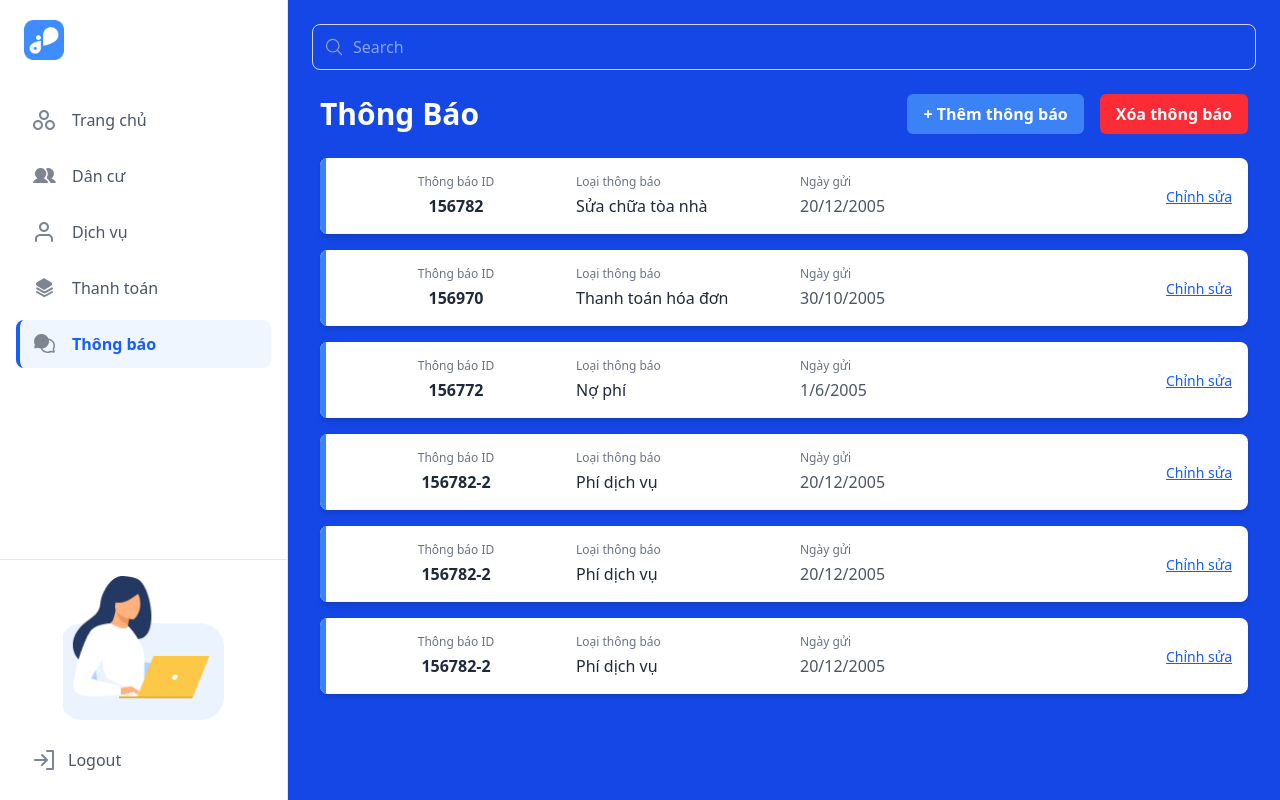
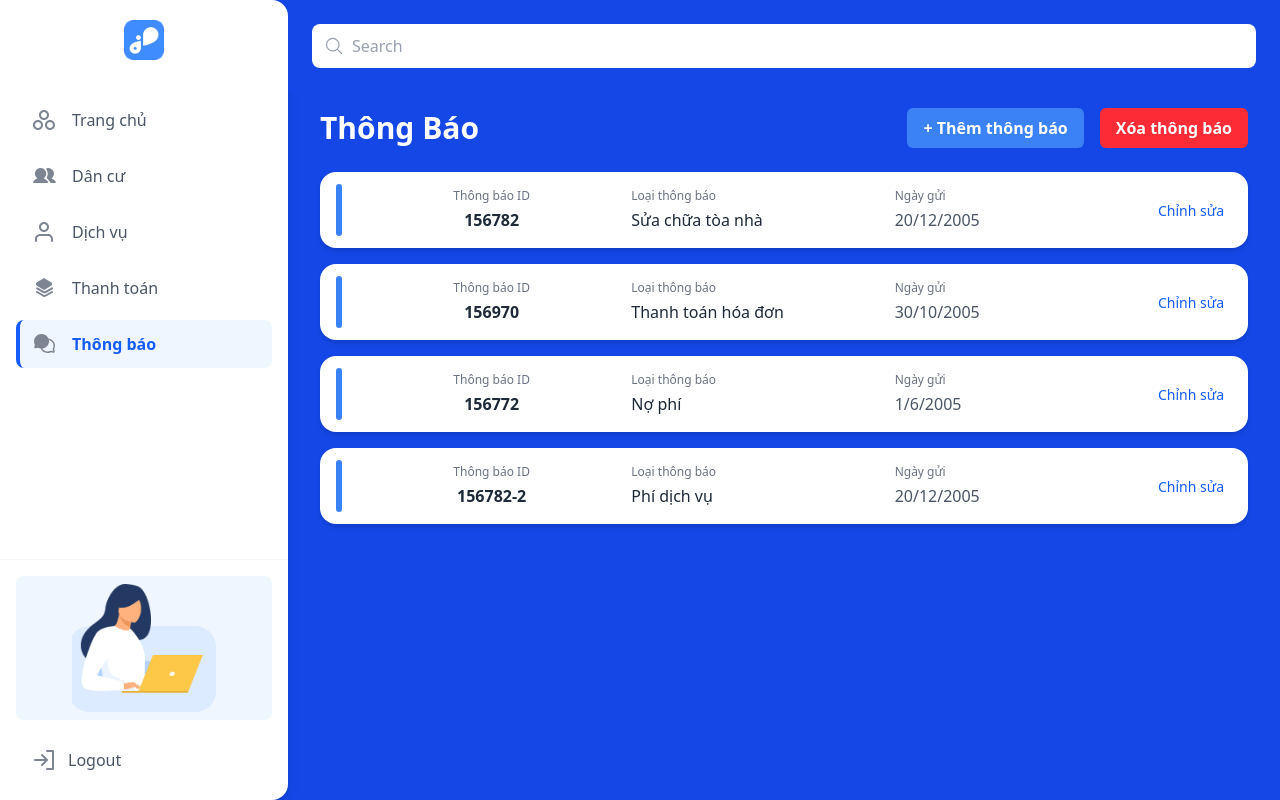
Before and after one commit to dang9805/wasd, a React (Vite) app: page /dashboard/notifications in a window 1280 px wide. Built offline with nearby package versions, Linux system fonts and the light colour scheme.

Commit message:
fix design in all screen

```diff
--- a/src/layouts/SharedLayout.jsx
+++ b/src/layouts/SharedLayout.jsx
@@ -58,13 +58,17 @@ export const SharedLayout = () => {
   // === KẾT THÚC SỬA ===
 
   return (
-    <div className="flex h-screen bg-white">
+    <div className="flex h-screen bg-blue-700"> {/* <<< Đổi nền chính thành màu xanh */}
+
       {/* === SIDEBAR === */}
-      <aside className="w-72 flex flex-col border-r border-gray-200 flex-shrink-0">
+      {/* Thêm rounded-tr-2xl và rounded-br-2xl */}
+      <aside className="w-72 flex flex-col bg-white rounded-tr-2xl rounded-br-2xl flex-shrink-0 relative z-10 shadow-lg"> {/* <<< THÊM/SỬA Ở ĐÂY */}
+
         {/* Logo */}
-        <div className="h-20 flex items-center px-6">
+        <div className="h-20 flex items-center justify-center px-6"> {/* Căn giữa logo */}
           <img src={logo} alt="Logo" className="h-10 w-auto" />
         </div>
+
         {/* Nav Links */}
         <nav className="flex-1 p-4 space-y-2">
           {navItems.map((item) => (
@@ -72,23 +76,24 @@ export const SharedLayout = () => {
               key={item.name}
               to={item.to}
               end={item.to === "/dashboard"}
-              className={getNavLinkClass} // Sử dụng hàm đã sửa
+              className={getNavLinkClass}
             >
               <img src={item.icon} alt="" className="w-6 h-6" />
               <span>{item.name}</span>
             </NavLink>
           ))}
         </nav>
+
         {/* Logout Section */}
-        <div className="p-4 mt-auto border-t border-gray-200">
-          <div className="w-full h-36 rounded-lg mb-4 flex items-center justify-center overflow-hidden">
+        <div className="p-4 mt-auto border-t border-gray-100"> {/* Màu border nhạt hơn */}
+          <div className="w-full h-36 rounded-lg mb-4 flex items-center justify-center overflow-hidden bg-blue-50"> {/* Thêm nền nhẹ */}
             <img
               src={support}
               alt="illustration"
-              className="h-full w-full object-contain"
+              className="h-full w-auto object-contain p-2" /* Điều chỉnh object-fit và padding */
             />
           </div>
-          <button className="flex items-center space-x-3 w-full px-4 py-3 rounded-lg text-gray-600 hover:bg-gray-50 hover:text-gray-900 transition-colors duration-200 font-medium">
+          <button className="flex items-center space-x-3 w-full px-4 py-3 rounded-lg text-gray-600 hover:bg-gray-100 hover:text-gray-900 transition-colors duration-200 font-medium">
             <img src={iconLogout} alt="" className="w-6 h-6" />
             <span>Logout</span>
           </button>
@@ -96,25 +101,27 @@ export const SharedLayout = () => {
       </aside>
 
       {/* === KHUNG NỘI DUNG CHÍNH === */}
-      <main className="flex-1 bg-blue-700 overflow-y-auto flex flex-col">
+      {/* Bỏ bg-blue-700 ở đây vì đã đặt ở div cha ngoài cùng */}
+      <main className="flex-1 overflow-y-auto flex flex-col">
         {/* Thanh tìm kiếm */}
-        <div className="p-6 sticky top-0 bg-blue-700 z-10">
+        <div className="p-6 sticky top-0 bg-blue-700 z-10"> {/* Giữ nền xanh cho thanh search */}
           <div className="relative">
             <input
               type="search"
               placeholder="Search"
               value={searchTerm}
               onChange={(e) => setSearchTerm(e.target.value)}
-              className="w-full pl-10 pr-4 py-2.5 rounded-lg border border-gray-300 focus:outline-none focus:ring-2 focus:ring-blue-500 focus:border-transparent text-white"
+              // Style lại thanh search cho giống ảnh hơn
+              className="w-full pl-10 pr-4 py-2.5 rounded-lg border-none bg-white focus:outline-none focus:ring-2 focus:ring-blue-300 text-gray-900 placeholder-gray-400"
             />
             <div className="absolute inset-y-0 left-0 pl-3 flex items-center pointer-events-none">
-              <SearchIcon />
+              <SearchIcon /> {/* Icon search đã có */}
             </div>
           </div>
         </div>
 
         {/* Nội dung trang con */}
-        <div className="p-8 pt-0 flex-1">
+        <div className="p-8 pt-4 flex-1"> {/* Giảm padding top */}
           <Outlet />
         </div>
       </main>
--- a/src/layouts/StatusModal.jsx
+++ b/src/layouts/StatusModal.jsx
@@ -6,7 +6,7 @@ export const StatusModal = ({ isOpen, onClose, title, children }) => {
   return (
     <div className="fixed inset-0 flex items-center justify-center z-50 transition-opacity duration-300">
       <div className="bg-white rounded-lg shadow-xl p-6 max-w-md w-full relative transform transition-all duration-300 scale-100 opacity-100">
-        <div className="flex justify-between items-center mb-4 border-b pb-3">
+        <div className="flex justify-between items-center mb-4 pb-3">
           {title && (
             <h2 className="text-xl font-semibold text-gray-800">{title}</h2>
           )}
--- a/src/pages/NotificationsPage.jsx
+++ b/src/pages/NotificationsPage.jsx
@@ -1,160 +1,214 @@
 import React, { useState } from "react";
-import { Link } from "react-router-dom";
-// --- 1. Import Modals ---
+// Bỏ import Link nếu không dùng
+// import { Link } from "react-router-dom";
 import { StatusModal } from "../layouts/StatusModal";
-import { ConfirmationModal } from "../layouts/ConfirmationModal"; // Modal xác nhận mới
+import { ConfirmationModal } from "../layouts/ConfirmationModal";
 
-// --- Import Icons ---
 import acceptIcon from "../images/accept_icon.png";
 import notAcceptIcon from "../images/not_accept_icon.png";
 
-
-// --- Dữ liệu mẫu (Giả sử có thể thay đổi) ---
 const initialNotificationData = [
-  { id: "156782", type: "Sửa chữa tòa nhà", date: "20/12/2005" },
-  { id: "156970", type: "Thanh toán hóa đơn", date: "30/10/2005" },
-  { id: "156772", type: "Nợ phí", date: "1/6/2005" },
-  { id: "156782-2", type: "Phí dịch vụ", date: "20/12/2005" },
-  { id: "156782-2", type: "Phí dịch vụ", date: "20/12/2005" },
-  { id: "156782-2", type: "Phí dịch vụ", date: "20/12/2005" },
+  // Giả sử có thêm trường 'recipient' và 'content' hoặc chúng sẽ được lấy từ API khi sửa
+  { id: "156782", type: "Sửa chữa tòa nhà", date: "20/12/2005", recipient: "All", content: "Nội dung sửa chữa tòa nhà" },
+  { id: "156970", type: "Thanh toán hóa đơn", date: "30/10/2005", recipient: "P.713", content: "Nội dung thanh toán hóa đơn" },
+  { id: "156772", type: "Nợ phí", date: "1/6/2005", recipient: "P.712", content: "Nội dung nợ phí" },
+  { id: "156782-2", type: "Phí dịch vụ", date: "20/12/2005", recipient: "P.711", content: "Nội dung phí dịch vụ" },
 ];
 
-// --- Component NotificationItem (Cập nhật) ---
-// Thêm props: isDeleteMode, onDeleteClick
-const NotificationItem = ({ item, isDeleteMode, onDeleteClick }) => {
-  const handleEdit = (id) => {
-    console.log(`Editing notification with ID: ${id}`);
+// --- 1. Cập nhật NotificationItem ---
+const NotificationItem = ({ item, isDeleteMode, onDeleteClick, onEditClick }) => { // Thêm onEditClick
+
+  const handleActionClick = () => {
+    if (isDeleteMode) {
+      onDeleteClick(item.id); // Gọi hàm xóa nếu đang ở chế độ xóa
+    } else {
+      onEditClick(item); // Gọi hàm sửa nếu không ở chế độ xóa, truyền cả item
+    }
   };
 
+
   return (
-    <div className="bg-white rounded-lg shadow-md p-4 flex items-center space-x-6 relative overflow-hidden mb-4">
-      <div className="absolute left-0 top-0 bottom-0 w-1.5 bg-blue-500"></div>
-      <div className="flex-1 grid grid-cols-4 gap-4 items-center pl-4 text-gray-800">
-        {/* ... (Các cột thông tin giữ nguyên) ... */}
+    <div className="bg-white rounded-2xl shadow-md p-4 flex items-center relative overflow-hidden mb-4">
+      <div className="absolute left-4 top-3 bottom-3 w-1.5 bg-blue-500 rounded-full"></div>
+
+      {/* Nội dung thông báo */}
+      {/* Giảm thành 3 cột */}
+      <div className="flex-1 grid grid-cols-3 gap-4 items-center pl-8 pr-4 text-gray-800">
+        {/* Cột 1: ID */}
         <div className="text-center">
           <p className="text-xs text-gray-500 mb-1">Thông báo ID</p>
           <p className="font-semibold">{item.id}</p>
         </div>
+        {/* Cột 2: Loại */}
         <div>
           <p className="text-xs text-gray-500 mb-1">Loại thông báo</p>
           <p className="font-medium">{item.type}</p>
         </div>
+        {/* Cột 3: Ngày gửi */}
         <div>
           <p className="text-xs text-gray-500 mb-1">Ngày gửi</p>
           <p className="text-gray-600">{item.date}</p>
         </div>
+      </div>
 
-        {/* --- Cột 4: Chỉnh sửa hoặc Xóa --- */}
-        <div className="text-right">
-          {isDeleteMode ? (
+       {/* --- Nút hành động --- */}
+       {/* Tách nút ra ngoài grid */}
+      <div className="ml-auto flex-shrink-0 pr-2">
          <button
-              onClick={() => onDeleteClick(item.id)} // Gọi hàm xử lý xóa khi click
-              className="text-red-600 hover:text-red-800 text-sm font-medium underline"
+            onClick={handleActionClick} // Gọi hàm xử lý chung
+            className={`${
+              isDeleteMode
+                ? "text-red-600 hover:text-red-800"
+                : "text-blue-600 hover:text-blue-800"
+            } hover:underline text-sm font-medium`} // Đảm bảo text-sm
           >
-              Xóa thông báo
+            {isDeleteMode ? "Xóa thông báo" : "Chỉnh sửa"}
           </button>
-          ) : (
-            <button
-              onClick={() => handleEdit(item.id)}
-              className="text-blue-600 hover:text-blue-800 text-sm font-medium underline"
-            >
-              Chỉnh sửa
-            </button>
-          )}
-        </div>
       </div>
     </div>
   );
 };
 
 
-// --- Component Trang Thông báo chính (Cập nhật) ---
 export const NotificationsPage = () => {
-  const [notifications, setNotifications] = useState(initialNotificationData); // Quản lý danh sách thông báo
+  const [notifications, setNotifications] = useState(initialNotificationData);
   const [isAddModalOpen, setIsAddModalOpen] = useState(false);
-  const [notificationId, setNotificationId] = useState("");
-  const [recipient, setRecipient] = useState("");
-  const [content, setContent] = useState("");
+  // State cho form Add (giữ nguyên)
+  const [addNotificationId, setAddNotificationId] = useState("");
+  const [addRecipient, setAddRecipient] = useState("");
+  const [addContent, setAddContent] = useState("");
+
+  // --- 2. THÊM STATE CHO EDIT MODAL ---
+  const [isEditModalOpen, setIsEditModalOpen] = useState(false);
+  const [editingNotification, setEditingNotification] = useState(null); // Thông báo đang sửa
+  const [editFormData, setEditFormData] = useState({ recipient: '', content: '' }); // Dữ liệu form sửa
+
+  // State cho modal thông báo kết quả
   const [isStatusModalOpen, setIsStatusModalOpen] = useState(false);
-  const [modalStatus, setModalStatus] = useState(null); // 'addSuccess', 'addFailure', 'deleteSuccess', 'deleteFailure'
-  const [statusMessage, setStatusMessage] = useState(""); // Message cho status modal
+  const [modalStatus, setModalStatus] = useState(null); // 'addSuccess', 'addFailure', 'deleteSuccess', 'deleteFailure', 'editSuccess', 'editFailure'
+  const [statusMessage, setStatusMessage] = useState("");
 
-  // --- 2. State cho chế độ xóa & modal xác nhận ---
+  // State cho chế độ xóa & modal xác nhận (giữ nguyên)
   const [isDeleteMode, setIsDeleteMode] = useState(false);
   const [showConfirmModal, setShowConfirmModal] = useState(false);
   const [itemToDeleteId, setItemToDeleteId] = useState(null);
 
-  // --- Functions for Add Modal ---
+  // --- HÀM CHO MODAL THÊM MỚI (giữ nguyên, chỉ sửa modalStatus) ---
   const handleAddNotificationClick = () => setIsAddModalOpen(true);
   const handleCloseAddModal = () => {
-    setIsAddModalOpen(false); // <<<< Đảm bảo set state về false
-    // Reset form
-    setNotificationId("");
-    setRecipient("");
-    setContent("");
+    setIsAddModalOpen(false);
+    setAddNotificationId("");
+    setAddRecipient("");
+    setAddContent("");
   };
   const handleAddFormSubmit = (e) => {
     e.preventDefault();
-    console.log("Submitting notification:", { /* ... */ });
-    const isSuccess = Math.random() > 0.5;
-    setModalStatus(isSuccess ? "addSuccess" : "addFailure");
-    setStatusMessage(isSuccess ? "Đã thêm thông báo mới !" : "Lỗi! Thêm thông báo mới không thành công");
-    handleCloseAddModal();
-    setIsStatusModalOpen(true);
-    // TODO: Cập nhật state 'notifications' nếu thành công
+    const newNotification = {
+        id: addNotificationId,
+        recipient: addRecipient,
+        content: addContent,
+        type: "Thông báo mới", // Hoặc loại mặc định/lấy từ form
+        date: new Date().toLocaleDateString('vi-VN') // Ngày hiện tại
+    };
+    console.log("Submitting new notification:", newNotification);
+    const isSuccess = Math.random() > 0.3; // 70% thành công
+
+    handleCloseAddModal(); // Đóng modal thêm
+
+    if (isSuccess) {
+        setNotifications(prev => [newNotification, ...prev]); // Thêm vào đầu danh sách
+        setModalStatus("addSuccess");
+        setStatusMessage("Đã thêm thông báo mới!");
+    } else {
+        setModalStatus("addFailure");
+        setStatusMessage("Lỗi! Thêm thông báo mới không thành công");
+    }
+    setIsStatusModalOpen(true); // Mở modal trạng thái
   };
 
-  // --- 3. Functions for Delete Mode and Confirmation ---
-  const toggleDeleteMode = () => {
-    setIsDeleteMode(!isDeleteMode); // Bật/tắt chế độ xóa
+  // --- 3. THÊM HÀM CHO MODAL CHỈNH SỬA ---
+  const handleOpenEditModal = (notification) => {
+    setEditingNotification(notification);
+    setEditFormData({
+        recipient: notification.recipient || '', // Lấy recipient từ item
+        content: notification.content || ''      // Lấy content từ item
+    });
+    setIsEditModalOpen(true);
   };
 
-  // Được gọi từ NotificationItem khi nhấn "Xóa thông báo"
-  const handleDeleteItemClick = (id) => {
-    setItemToDeleteId(id); // Lưu ID cần xóa
-    setShowConfirmModal(true); // Mở modal xác nhận
+  const handleCloseEditModal = () => {
+    setIsEditModalOpen(false);
+    setEditingNotification(null);
+    setEditFormData({ recipient: '', content: '' });
   };
 
-  // Đóng modal xác nhận
+  const handleEditFormChange = (e) => {
+    const { name, value } = e.target;
+    setEditFormData(prev => ({ ...prev, [name]: value }));
+  };
+
+  const handleEditSubmit = (e) => {
+    e.preventDefault();
+    if (!editingNotification) return;
+
+    console.log("Submitting edit for notification ID:", editingNotification.id, "Data:", editFormData);
+    const isSuccess = Math.random() > 0.3; // 70% thành công
+
+    handleCloseEditModal(); // Đóng modal sửa
+
+    if (isSuccess) {
+        // Cập nhật thông báo trong state
+        setNotifications(prev =>
+            prev.map(noti =>
+                noti.id === editingNotification.id
+                ? { ...noti, ...editFormData, date: new Date().toLocaleDateString('vi-VN') } // Cập nhật recipient, content và ngày
+                : noti
+            )
+        );
+        setModalStatus("editSuccess");
+        setStatusMessage("Chỉnh sửa thông báo thành công!");
+    } else {
+        setModalStatus("editFailure");
+        setStatusMessage("Chỉnh sửa thông báo không thành công!");
+    }
+    setIsStatusModalOpen(true); // Mở modal trạng thái
+  };
+
+
+  // --- HÀM XỬ LÝ XÓA (giữ nguyên) ---
+  const toggleDeleteMode = () => setIsDeleteMode(!isDeleteMode);
+  const handleDeleteItemClick = (id) => {
+    setItemToDeleteId(id);
+    setShowConfirmModal(true);
+  };
   const handleCancelDelete = () => {
     setShowConfirmModal(false);
     setItemToDeleteId(null);
   };
-
-  // Xử lý khi nhấn Confirm trong modal xác nhận
   const handleConfirmDelete = () => {
-    console.log(`Confirming delete for ID: ${itemToDeleteId}`);
-    setShowConfirmModal(false); // Đóng modal xác nhận
-
-    // --- GIẢ LẬP API XÓA ---
-    const isSuccess = Math.random() > 0.5;
-    // ----------------------
-
+    setShowConfirmModal(false);
+    const isSuccess = Math.random() > 0.3; // 70% thành công
     if (isSuccess) {
-      // Cập nhật state nếu xóa thành công
       setNotifications(notifications.filter(item => item.id !== itemToDeleteId));
       setModalStatus("deleteSuccess");
-      setStatusMessage("Đã xóa thông báo thành công !");
+      setStatusMessage("Đã xóa thông báo thành công!");
     } else {
       setModalStatus("deleteFailure");
       setStatusMessage("Xóa thông báo không thành công!");
     }
-    setIsStatusModalOpen(true); // Mở modal trạng thái
-    setItemToDeleteId(null); // Reset ID
-    // Tùy chọn: Tự động tắt delete mode sau khi xóa thành công/thất bại?
-    // setIsDeleteMode(false);
+    setIsStatusModalOpen(true);
+    setItemToDeleteId(null);
   };
 
-  // --- Functions for Status Modal ---
+  // --- HÀM ĐÓNG/RENDER MODAL STATUS (giữ nguyên) ---
   const handleCloseStatusModal = () => {
     setIsStatusModalOpen(false);
     setModalStatus(null);
     setStatusMessage("");
   };
-
   const renderStatusModalContent = () => {
     if (!modalStatus) return null;
-    const isSuccess = modalStatus.includes("Success"); // Kiểm tra chuỗi 'Success'
+    const isSuccess = modalStatus.includes("Success");
     const icon = isSuccess ? acceptIcon : notAcceptIcon;
     return (
       <div className="flex flex-col items-center">
@@ -168,8 +222,9 @@ export const NotificationsPage = () => {
 
   return (
     <div>
-      {/* Header và Nút */}
+      {/* Header và Nút (giữ nguyên) */}
       <div className="flex justify-between items-center mb-6">
+       {/* ... */}
        <h1 className="text-3xl font-bold text-white">Thông Báo</h1>
         <div className="flex space-x-4">
           {/* Chỉ hiển thị nút Thêm khi không ở chế độ xóa */}
@@ -201,31 +256,31 @@ export const NotificationsPage = () => {
           <NotificationItem
             key={item.id}
             item={item}
-            isDeleteMode={isDeleteMode} // Truyền state chế độ xóa xuống
-            onDeleteClick={handleDeleteItemClick} // Truyền hàm xử lý click xóa
+            isDeleteMode={isDeleteMode}
+            onDeleteClick={handleDeleteItemClick}
+            onEditClick={handleOpenEditModal} // <<< Truyền hàm mở modal sửa
           />
         ))}
       </div>
 
-      {/* Add Notification Form Modal */}
+      {/* Add Notification Form Modal (Form giữ nguyên) */}
       <StatusModal
         isOpen={isAddModalOpen}
         onClose={handleCloseAddModal}
         title="Thêm thông báo mới"
       >
+        {/* ... (Form thêm giữ nguyên) ... */}
          <form onSubmit={handleAddFormSubmit} className="space-y-4">
-           {/* Form Inputs */}
-           {/* ... (Giữ nguyên các input ID, Người nhận, Nội dung) ... */}
            {/* Thông báo ID */}
           <div>
-            <label htmlFor="notificationId" className="block text-sm font-medium text-gray-700 mb-1">
+            <label htmlFor="add-notificationId" className="block text-sm font-medium text-gray-700 mb-1">
               Thông báo ID
             </label>
             <input
               type="text"
-              id="notificationId"
-              value={notificationId}
-              onChange={(e) => setNotificationId(e.target.value)}
+              id="add-notificationId"
+              value={addNotificationId}
+              onChange={(e) => setAddNotificationId(e.target.value)}
               placeholder="Enter here"
               className="w-full px-3 py-2 border border-gray-300 rounded-md shadow-sm focus:outline-none focus:ring-blue-500 focus:border-blue-500 text-gray-900"
               required
@@ -233,14 +288,14 @@ export const NotificationsPage = () => {
           </div>
           {/* Người nhận */}
           <div>
-            <label htmlFor="recipient" className="block text-sm font-medium text-gray-700 mb-1">
+            <label htmlFor="add-recipient" className="block text-sm font-medium text-gray-700 mb-1">
               Người nhận
             </label>
             <input
               type="text"
-              id="recipient"
-              value={recipient}
-              onChange={(e) => setRecipient(e.target.value)}
+              id="add-recipient"
+              value={addRecipient}
+              onChange={(e) => setAddRecipient(e.target.value)}
               placeholder="Enter here"
               className="w-full px-3 py-2 border border-gray-300 rounded-md shadow-sm focus:outline-none focus:ring-blue-500 focus:border-blue-500 text-gray-900"
               required
@@ -248,14 +303,14 @@ export const NotificationsPage = () => {
           </div>
           {/* Nội dung */}
           <div>
-            <label htmlFor="content" className="block text-sm font-medium text-gray-700 mb-1">
+            <label htmlFor="add-content" className="block text-sm font-medium text-gray-700 mb-1">
               Nội dung
             </label>
             <textarea
-              id="content"
+              id="add-content"
               rows="4"
-              value={content}
-              onChange={(e) => setContent(e.target.value)}
+              value={addContent}
+              onChange={(e) => setAddContent(e.target.value)}
               placeholder="Enter here"
               className="w-full px-3 py-2 border border-gray-300 rounded-md shadow-sm focus:outline-none focus:ring-blue-500 focus:border-blue-500 text-gray-900"
               required
@@ -273,7 +328,70 @@ export const NotificationsPage = () => {
         </form>
       </StatusModal>
 
-      {/* --- 4. Render Confirmation Modal --- */}
+      {/* --- 4. THÊM MODAL CHỈNH SỬA --- */}
+      <StatusModal
+        isOpen={isEditModalOpen}
+        onClose={handleCloseEditModal}
+        title="Chỉnh sửa thông báo"
+      >
+        {editingNotification && (
+          <form onSubmit={handleEditSubmit} className="space-y-4">
+            {/* Thông báo ID (Chỉ hiển thị) */}
+            <div>
+              <label className="block text-sm font-medium text-gray-500 mb-1">
+                Thông báo ID
+              </label>
+              <div className="w-full bg-gray-100 rounded-lg border border-gray-200 px-4 py-3 text-gray-700 min-h-[46px]">
+                {editingNotification.id}
+              </div>
+            </div>
+             {/* Người nhận */}
+            <div>
+              <label htmlFor="edit-recipient" className="block text-sm font-medium text-gray-700 mb-1">
+                Người nhận
+              </label>
+              <input
+                type="text"
+                id="edit-recipient"
+                name="recipient" // Quan trọng: name phải khớp key trong editFormData
+                value={editFormData.recipient}
+                onChange={handleEditFormChange}
+                placeholder="Enter here"
+                className="w-full px-3 py-2 border border-gray-300 rounded-md shadow-sm focus:outline-none focus:ring-blue-500 focus:border-blue-500 text-gray-900"
+                required
+              />
+            </div>
+            {/* Nội dung chỉnh sửa */}
+            <div>
+              <label htmlFor="edit-content" className="block text-sm font-medium text-gray-700 mb-1">
+                Nội dung chỉnh sửa
+              </label>
+              <textarea
+                id="edit-content"
+                name="content" // Quan trọng: name phải khớp key trong editFormData
+                rows="4"
+                // value={editFormData.content}
+                onChange={handleEditFormChange}
+                placeholder={editFormData.content}
+                className="w-full px-3 py-2 border border-gray-300 rounded-md shadow-sm focus:outline-none focus:ring-blue-500 focus:border-blue-500 text-gray-900"
+                required
+              ></textarea>
+            </div>
+             {/* Nút Confirm */}
+            <div className="mt-6 flex justify-end">
+              <button
+                type="submit"
+                className="bg-blue-500 hover:bg-blue-600 text-white font-semibold py-2 px-6 rounded-md transition-colors duration-200"
+              >
+                Confirm
+              </button>
+            </div>
+          </form>
+        )}
+      </StatusModal>
+
+
+      {/* Confirmation Modal (Xóa) - giữ nguyên */}
       <ConfirmationModal
         isOpen={showConfirmModal}
         onClose={handleCancelDelete}
@@ -282,7 +400,7 @@ export const NotificationsPage = () => {
         message="Bạn có chắc chắn muốn xóa thông báo này không?"
       />
 
-      {/* Status Modal (tái sử dụng cho cả Add và Delete) */}
+      {/* Status Modal (Thông báo kết quả Add/Edit/Delete) - giữ nguyên */}
       <StatusModal
         isOpen={isStatusModalOpen}
         onClose={handleCloseStatusModal}
--- a/src/pages/ResidentsPage.jsx
+++ b/src/pages/ResidentsPage.jsx
@@ -77,7 +77,7 @@ const ResidentItem = ({ resident, onEditClick, isDeleteMode, onDeleteClick }) =>
   };
 
   return (
-    <div className="bg-white rounded-lg shadow-md px-6 py-4 flex items-center space-x-4 mb-4">
+    <div className="bg-white rounded-2xl shadow-md p-5 flex items-center space-x-6 relative overflow-hidden mb-4">
       {/* Avatar */}
       <div className="flex-shrink-0">
         <UserCircleIcon />
```
Also changed, not shown: src/pages/PaymentPage.jsx (+3 -4 lines). Lines whose indentation alone changed are shown as unchanged.
